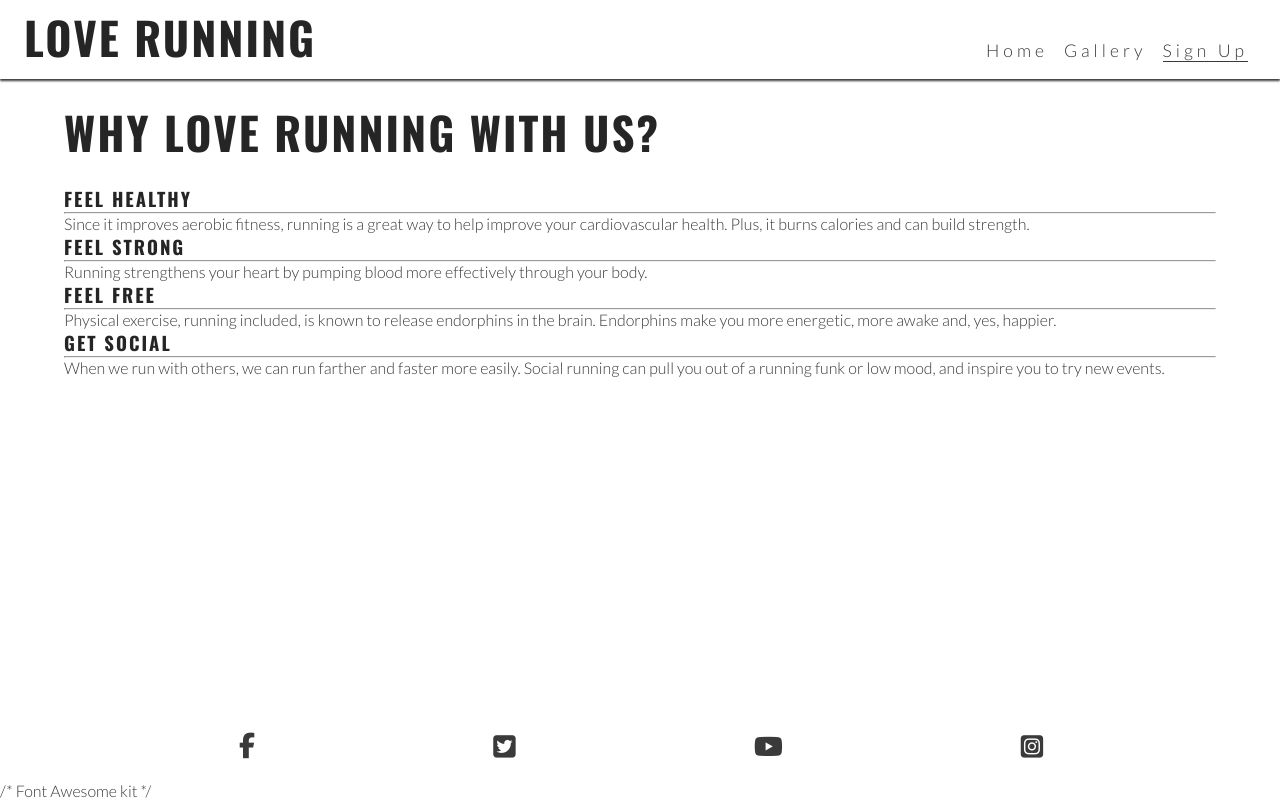
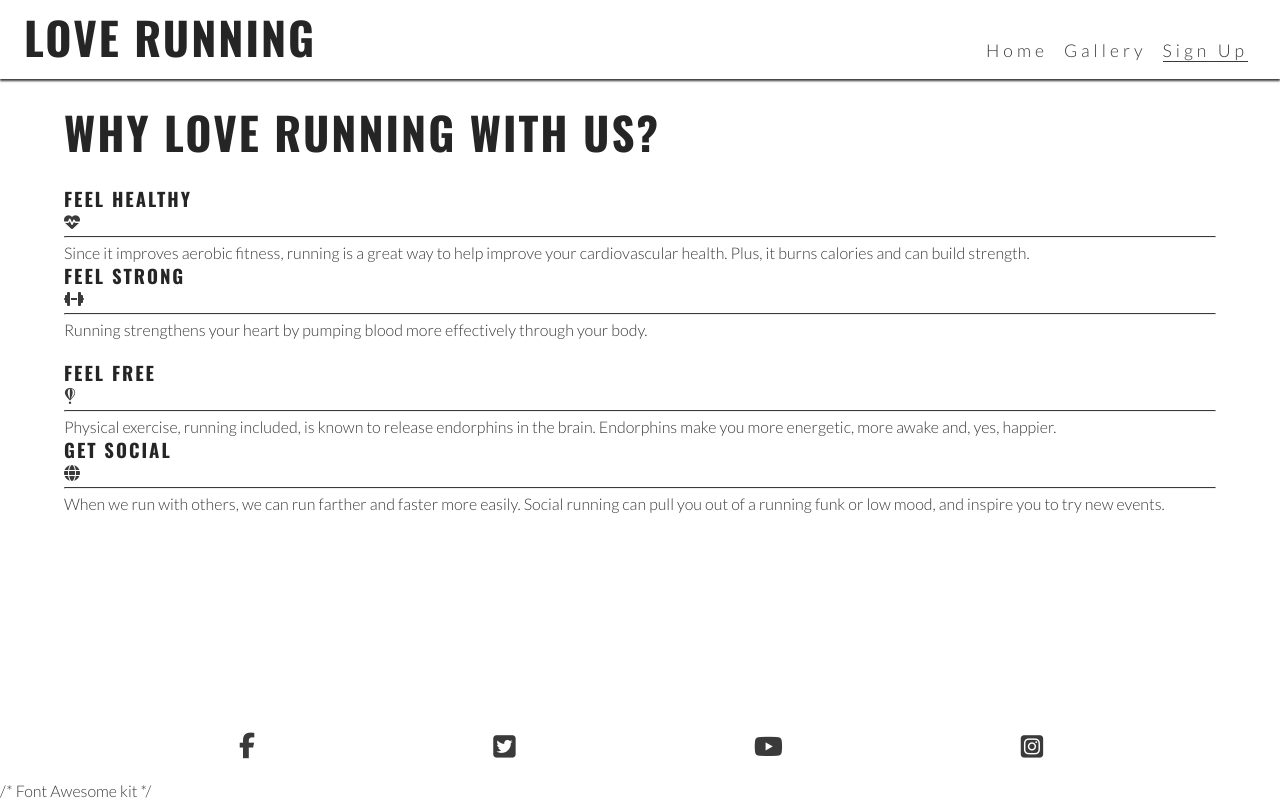
Before and after one commit to Hsiaohan-89/love_running, a plain HTML site: page signup.html in a window 1280 px wide. Drawn offline with nearby package versions, Linux system fonts and the light colour scheme.

Commit message:
fix the code follow by the srouce code

```diff
--- a/assets/css/style.css
+++ b/assets/css/style.css
@@ -134,6 +134,22 @@ main {
     margin-bottom: 20px;
 }
 
+#benefits-physical, #benefits-mental {
+    margin-bottom: 20px;
+    line-height; 20px;
+}
+
+#benefits-physical > p, #benefits-mental > p {
+    padding: 0 20px;
+}
+
+hr {
+    border-top:1px solid #3a3a3a;
+    margin: 5px 0;
+}
+#benefits-physical > i, #benefits-mental > i {
+    display:flex;
+}
 
 /* footer */
 #social-networks {
--- a/signup.html
+++ b/signup.html
@@ -60,40 +60,41 @@
         <h2>WHY LOVE RUNNING WITH US?</h2>
             <div id="benefits">
                 <div id="benefits-physical">
-            <h3>FEEL HEALTHY</h3>
-            <hr />
+                    <div>
+                        <h3>FEEL HEALTHY</h3><i class="fa-solid fa-heart-pulse"></i><hr />
                             <p>
                             Since it improves aerobic fitness, running is a great way to help
                             improve your cardiovascular health. Plus, it burns calories and
                             can build strength.
                             </p>
                     </div>
-          <div id="benefits-physical">
-            <h3>FEEL STRONG</h3>
-            <hr />
+                    <div>
+                        <h3>FEEL STRONG</h3><i class="fa-solid fa-dumbbell"></i><hr />
                             <p>
                                 Running strengthens your heart by pumping blood more effectively
                                 through your body.
                             </p>
                     </div>
+                </div>
                 <div id="benefits-mental">
-            <h3>FEEL FREE</h3>
-            <hr />
+                    <div>
+                        <h3>FEEL FREE</h3><i class="fa-brands fa-fly"></i><hr />
                             <p>
                                 Physical exercise, running included, is known to release
                                 endorphins in the brain. Endorphins make you more energetic, more
                                 awake and, yes, happier.
                             </p>
                     </div>
-          <div id="benefits-mental">
-            <h3>GET SOCIAL</h3>
-            <hr />
+                    <div>
+                        <h3>GET SOCIAL</h3><i class="fa-solid fa-globe"></i><hr />
                             <p>
                                 When we run with others, we can run farther and faster more
                                 easily. Social running can pull you out of a running funk or low
                                 mood, and inspire you to try new events.
                             </p>
                     </div>
+                </div>
+
             </div>
       </section>
     </main>
```
Lines whose indentation alone changed are shown as unchanged.
